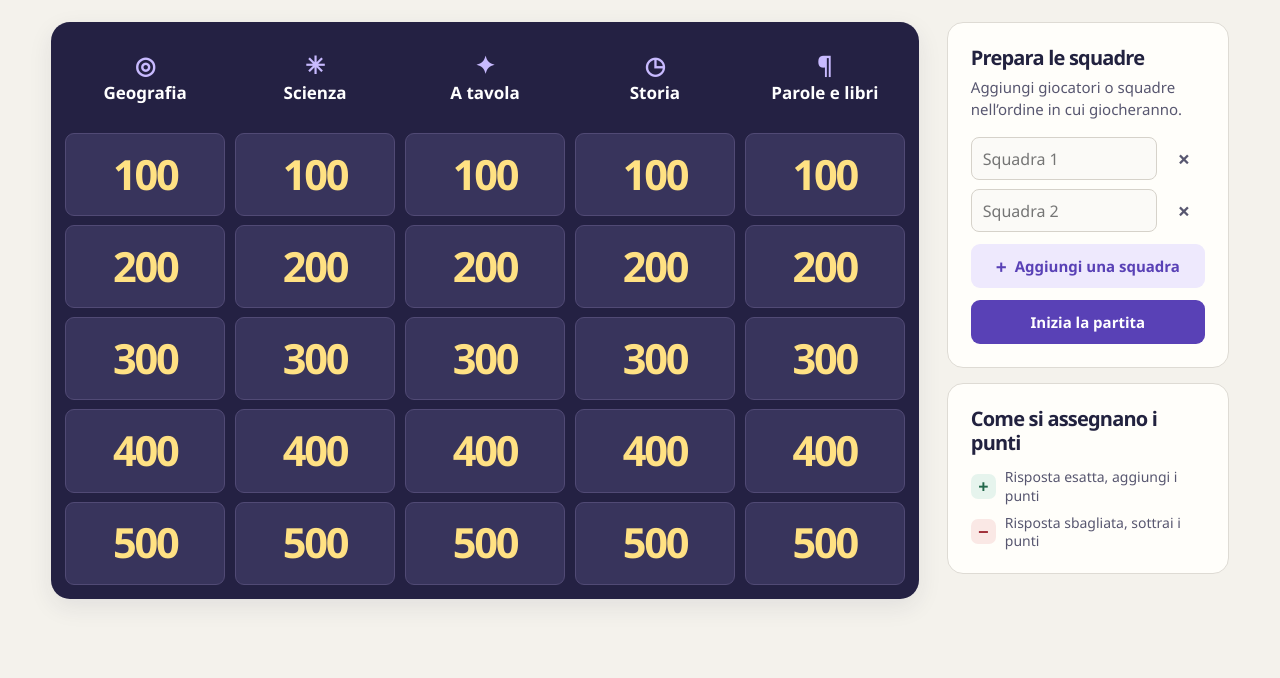
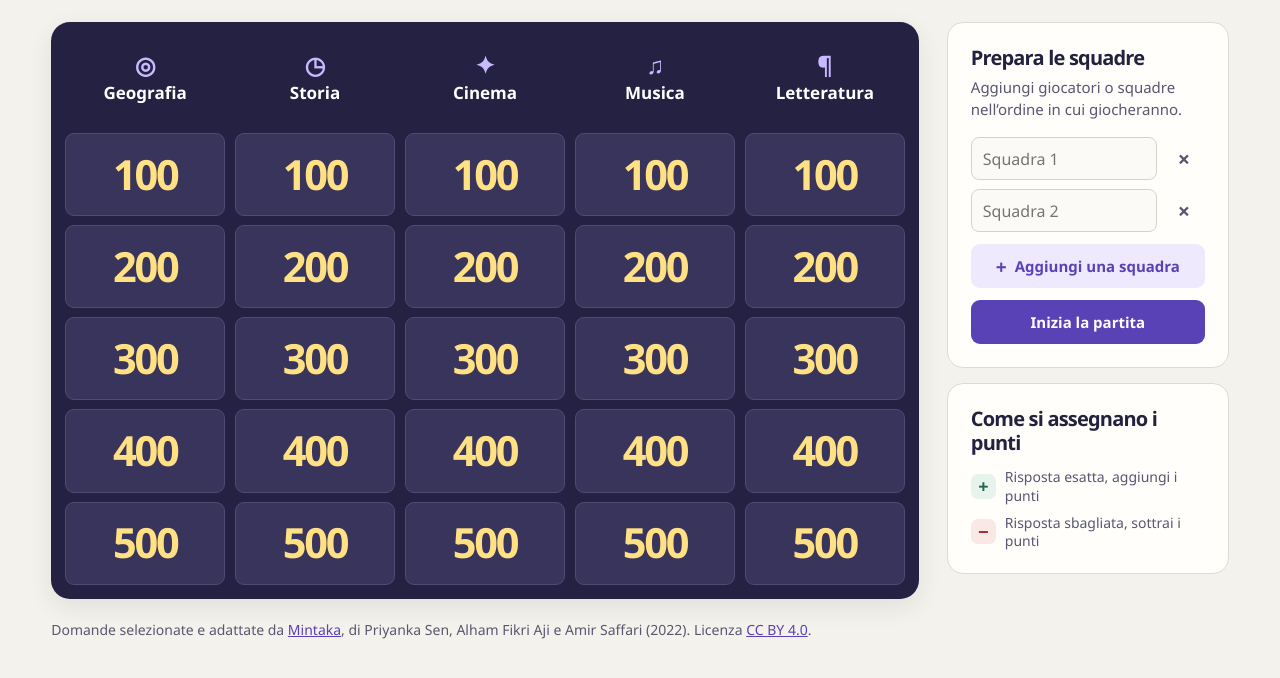
Before and after one commit to giu418/quizboard, a plain HTML site: page dist/index.html in a window 1280 px wide. Shown: the part 242-920 px from the top of the page. Before the commit the page ends 883 px from the top, so only its background shows below. Drawn offline with Linux system fonts and the light colour scheme.

Commit message:
Update Site source

```diff
--- a/dist/game.js
+++ b/dist/game.js
@@ -4,30 +4,28 @@ const resetDialog = get("reset-dialog");
 const teamInputs = get("team-inputs");
 const storageKey = "quizboard-game-v1";
 
-const clues = categories.flatMap(({ name, clues: questions }, column) =>
-  questions.map(([question, answer], row) => ({
-    id: column * questions.length + row,
-    category: name,
-    value: (row + 1) * 100,
-    question,
-    answer,
-  })),
-);
+const questionSets = { original: originalCategories, mintaka: mintakaCategories };
+const defaultQuestionSet = "mintaka";
 
 let game = loadGame();
 let activeClue = null;
 let revealed = false;
-const tiles = [];
+let clues;
+let tiles;
 
 function loadGame() {
   try {
     const saved = JSON.parse(localStorage.getItem(storageKey));
-    if (saved && Array.isArray(saved.teams) && saved.teams.length &&
+    const questionSet = saved?.questionSet ?? "original";
+    if (saved && Object.hasOwn(questionSets, questionSet) &&
+      Array.isArray(saved.teams) && saved.teams.length &&
       saved.teams.every((team) => team && typeof team.name === "string" && Number.isInteger(team.score)) &&
       Number.isInteger(saved.turn) && saved.turn >= 0 && saved.turn < saved.teams.length &&
-      Array.isArray(saved.played) && new Set(saved.played).size === saved.played.length &&
-      saved.played.every((id) => Number.isInteger(id) && id >= 0 && id < clues.length)) {
-      return saved;
+      Array.isArray(saved.played) && new Set(saved.played).size === saved.played.length) {
+      const clueCount = questionSets[questionSet].reduce((total, category) => total + category.clues.length, 0);
+      if (saved.played.every((id) => Number.isInteger(id) && id >= 0 && id < clueCount)) {
+        return { ...saved, questionSet };
+      }
     }
   } catch {
     // Keep the game playable when browser storage is unavailable.
@@ -45,8 +43,12 @@ function saveGame() {
 }
 
 function buildBoard() {
-  let clueIndex = 0;
-  for (const category of categories) {
+  const board = get("board");
+  const questionSet = game?.questionSet ?? defaultQuestionSet;
+  board.replaceChildren();
+  clues = [];
+  tiles = [];
+  for (const category of questionSets[questionSet]) {
     const column = document.createElement("section");
     column.className = "category";
     const heading = document.createElement("h2");
@@ -57,17 +59,19 @@ function buildBoard() {
     heading.append(symbol, category.name);
     column.append(heading);
 
-    for (const _ of category.clues) {
-      const clue = clues[clueIndex++];
+    category.clues.forEach(([question, answer], row) => {
+      const clue = { id: clues.length, category: category.name, value: (row + 1) * 100, question, answer };
+      clues.push(clue);
       const tile = document.createElement("button");
       tile.type = "button";
       tile.className = "tile";
       tile.addEventListener("click", () => openClue(clue));
       tiles.push(tile);
       column.append(tile);
-    }
-    get("board").append(column);
+    });
+    board.append(column);
   }
+  get("mintaka-credit").hidden = questionSet !== "mintaka";
 }
 
 function refreshTeamFields() {
@@ -200,7 +204,7 @@ get("team-form").addEventListener("submit", (event) => {
     name: input.value.trim() || input.placeholder,
     score: 0,
   }));
-  game = { teams, turn: 0, played: [] };
+  game = { teams, turn: 0, played: [], questionSet: defaultQuestionSet };
   saveGame();
   renderGame();
   get("announcement").textContent = get("turn").textContent;
@@ -219,6 +223,7 @@ get("cancel-reset").addEventListener("click", () => resetDialog.close());
 get("confirm-reset").addEventListener("click", () => {
   game = null;
   saveGame();
+  buildBoard();
   renderGame();
   resetDialog.close();
   get("setup-title").focus();
--- a/dist/index.html
+++ b/dist/index.html
@@ -8,6 +8,7 @@
   <title>Quizboard — Quiz a squadre</title>
   <link rel="stylesheet" href="styles.css">
   <script src="questions.js" defer></script>
+  <script src="mintaka.js" defer></script>
   <script src="game.js" defer></script>
 </head>
 <body>
@@ -57,6 +58,11 @@
         </section>
       </aside>
     </div>
+    <footer class="credits" id="mintaka-credit">
+      Domande selezionate e adattate da <a href="https://github.com/amazon-science/mintaka">Mintaka</a>,
+      di Priyanka Sen, Alham Fikri Aji e Amir Saffari (2022).
+      Licenza <a href="https://creativecommons.org/licenses/by/4.0/">CC BY 4.0</a>.
+    </footer>
     <p class="sr-only" id="announcement" role="status"></p>
   </main>
 
--- /dev/null
+++ b/dist/mintaka.js
@@ -0,0 +1,61 @@
+// Selected and adapted from Mintaka by Priyanka Sen, Alham Fikri Aji, and
+// Amir Saffari (2022). Source IDs from mintaka_train.json appear beside each clue.
+// Dataset: https://github.com/amazon-science/mintaka
+// License: https://creativecommons.org/licenses/by/4.0/
+const mintakaCategories = [
+  {
+    name: "Geografia",
+    symbol: "◎",
+    clues: [
+      ["Qual è l’oceano più esteso della Terra?", "Oceano Pacifico"], // 65ca020e
+      ["Qual è la capitale dell’Australia?", "Canberra"], // 04d34a11
+      ["Quale grande isola al largo dell’Africa sudorientale è famosa per i suoi lemuri?", "Madagascar"], // 0feb53b9
+      ["Quale fiume attraversa la Russia ed è il più lungo d’Europa?", "Volga"], // e0f8c56d
+      ["Dopo Sicilia e Sardegna, qual è la terza isola del Mediterraneo per superficie?", "Cipro"], // 14b9185d
+    ],
+  },
+  {
+    name: "Storia",
+    symbol: "◷",
+    clues: [
+      ["Chi fu il primo re di Roma secondo la tradizione?", "Romolo"], // a0e0afee
+      ["In quale anno iniziò la Seconda guerra mondiale in Europa?", "1939"], // 19b478f0
+      ["Come si chiamava la nave ammiraglia del primo viaggio di Cristoforo Colombo verso le Americhe?", "Santa María"], // 301f5f5e
+      ["Quale imperatore romano ordinò la costruzione di un vallo nel nord della Britannia nel II secolo d.C.?", "Adriano"], // dc2e80b8
+      ["In che anno cadde Costantinopoli, segnando la fine dell’Impero bizantino?", "1453"], // 90fa8dde
+    ],
+  },
+  {
+    name: "Cinema",
+    symbol: "✦",
+    clues: [
+      ["Quale attore interpreta Jack Dawson in «Titanic»?", "Leonardo DiCaprio"], // 2723bb1b
+      ["Quale film di Steven Spielberg è tratto dal romanzo sui dinosauri pubblicato da Michael Crichton nel 1990?", "Jurassic Park"], // 4dea8142
+      ["In quale capitolo cinematografico del «Signore degli Anelli» muore Gollum?", "Il Signore degli Anelli - Il ritorno del re"], // 15e8a708
+      ["Come si intitola l’horror del 1980 diretto da Stanley Kubrick e tratto da un romanzo di Stephen King?", "Shining"], // d31367c1
+      ["In quale film di Christopher Nolan Guy Pearce interpreta un uomo che non riesce a formare nuovi ricordi?", "Memento"], // 45ef8aa9
+    ],
+  },
+  {
+    name: "Musica",
+    symbol: "♫",
+    clues: [
+      ["Come si chiamava il cantante dei Nirvana?", "Kurt Cobain"], // 0bc96541
+      ["Qual è il vero cognome della cantante Madonna?", "Ciccone"], // 680980e3
+      ["In che anno è uscito l’album «Thriller» di Michael Jackson?", "1982"], // 07ece6d3
+      ["Quale musicista è stato il batterista dei Nirvana e ha fondato i Foo Fighters?", "Dave Grohl"], // e6cab91e
+      ["Come si intitola il primo singolo pubblicato dai Beatles nel Regno Unito?", "Love Me Do"], // 75dc5d11
+    ],
+  },
+  {
+    name: "Letteratura",
+    symbol: "¶",
+    clues: [
+      ["Chi ha scritto la saga di «Harry Potter»?", "J. K. Rowling"], // 95656d76
+      ["Chi ha scritto il romanzo «Frankenstein»?", "Mary Shelley"], // 76b59a03
+      ["Qual è il nome del cavallo di Don Chisciotte?", "Ronzinante"], // d0b7a115
+      ["Come si chiama il protagonista della «Metamorfosi» di Franz Kafka?", "Gregor Samsa"], // a6a9024e
+      ["In quale opera teatrale di Shakespeare compare il mago Prospero?", "La tempesta"], // 11ae02ba
+    ],
+  },
+];
--- a/dist/questions.js
+++ b/dist/questions.js
@@ -1,4 +1,4 @@
-const categories = [
+const originalCategories = [
   {
     name: "Geografia",
     symbol: "◎",
--- a/dist/styles.css
+++ b/dist/styles.css
@@ -84,6 +84,8 @@ progress::-moz-progress-bar { background: var(--accent); }
 .score span { min-width: 0; overflow-wrap: anywhere; }
 .score strong { white-space: nowrap; font-variant-numeric: tabular-nums; }
 .score.active { background: var(--accent-light); border-color: #bbaaf0; }
+.credits { margin-top: 20px; color: var(--muted); font-size: .875rem; line-height: 1.5; }
+.credits a { color: var(--accent); }
 
 dialog { width: min(620px, calc(100% - 28px)); max-height: calc(100% - 28px); padding: 0; border: 0; border-radius: 18px; color: var(--ink); background: var(--paper); box-shadow: 0 24px 90px #17142c69; }
 dialog::backdrop { background: #1e1b3aba; }
```
